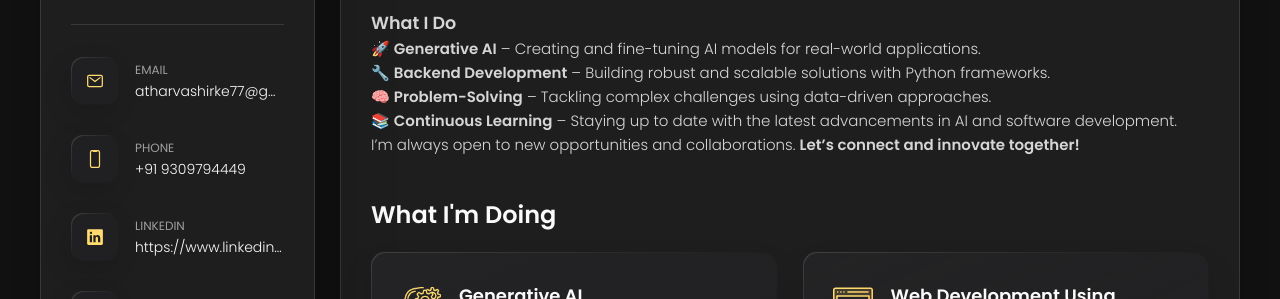
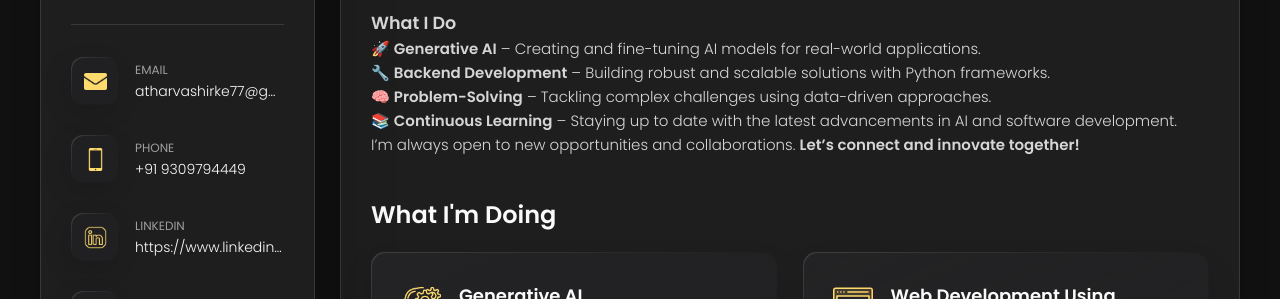
Before and after one commit to atharva2001/atharva2001.github.io, a plain HTML site: page index.html in a window 1280 px wide. Shown: the part 383-682 px from the top of the page. Drawn offline with nearby package versions, Linux system fonts and the light colour scheme.

Commit message:
UI changes

```diff
--- a/index.html
+++ b/index.html
@@ -69,7 +69,7 @@
           <li class="contact-item">
 
             <div class="icon-box">
-              <ion-icon name="mail-outline"></ion-icon>
+              <img src="./assets/images/email.png" alt="Web development icon" width="23">
             </div>
 
             <div class="contact-info">
@@ -83,7 +83,7 @@
           <li class="contact-item">
 
             <div class="icon-box">
-              <ion-icon name="phone-portrait-outline"></ion-icon>
+              <img src="./assets/images/smartphone-call.png" alt="Web development icon" width="23">
             </div>
 
             <div class="contact-info">
@@ -97,7 +97,7 @@
           <li class="contact-item">
 
             <div class="icon-box">
-              <ion-icon name="logo-linkedin"></ion-icon>
+              <img src="./assets/images/business.png" alt="Web development icon" width="23">
             </div>
 
 
```
Also changed, not shown: assets/images/email.png (added), assets/images/smartphone-call.png (added).
